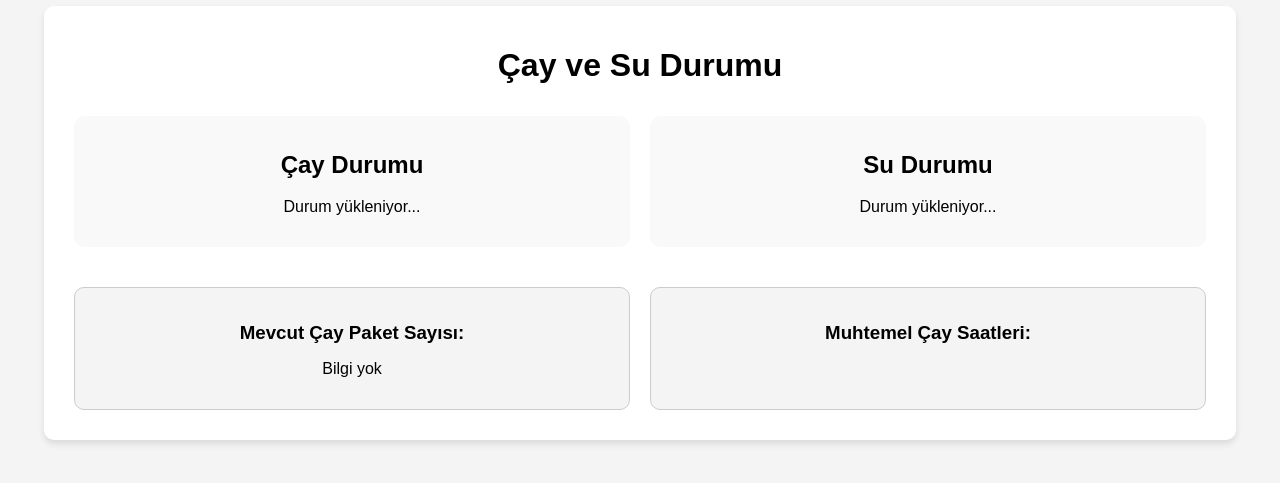
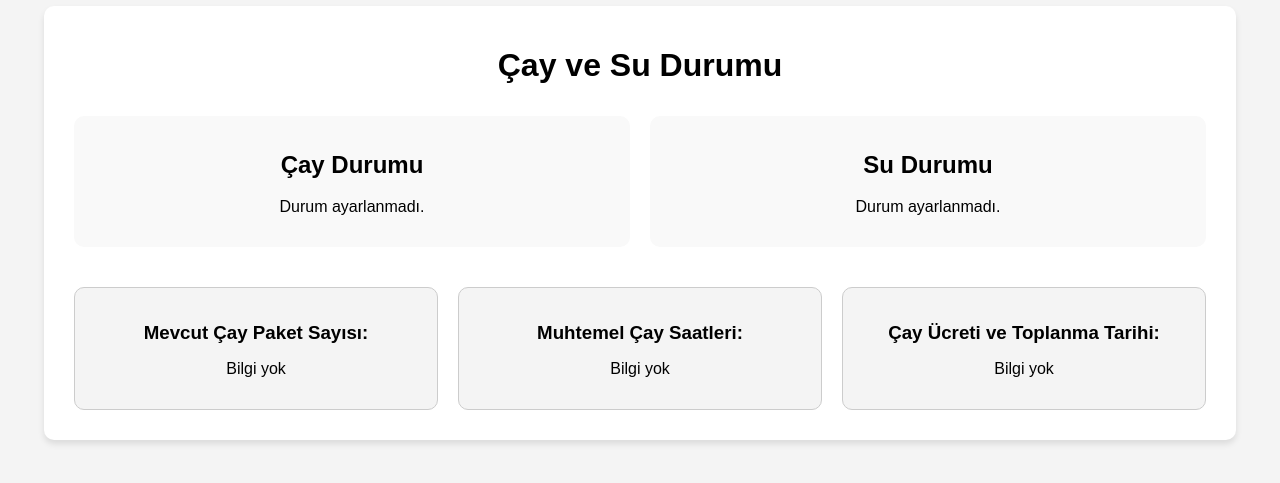
Before and after one commit to ReceproF/cay_durumu_sistemi, a Flask app: page / in a window 1280 px wide. Shown: the part 177-660 px from the top of the page. Run offline with Flask 3, Linux system fonts and the light colour scheme.

Commit message:
Update index.html

```diff
--- a/templates/index.html
+++ b/templates/index.html
@@ -28,4 +28,14 @@
             </div>
             <div class="info-box">
                 <h3>Muhtemel Çay Saatleri:</h3>
-                <p id
+                <p id="tea-times">Bilgi yok</p>
+            </div>
+            <div class="info-box">
+                <h3>Çay Ücreti ve Toplanma Tarihi:</h3>
+                <p id="tea-cost-date">Bilgi yok</p>
+            </div>
+        </div>
+    </div>
+    <script src="../static/js/script.js"></script>
+</body>
+</html>
```
